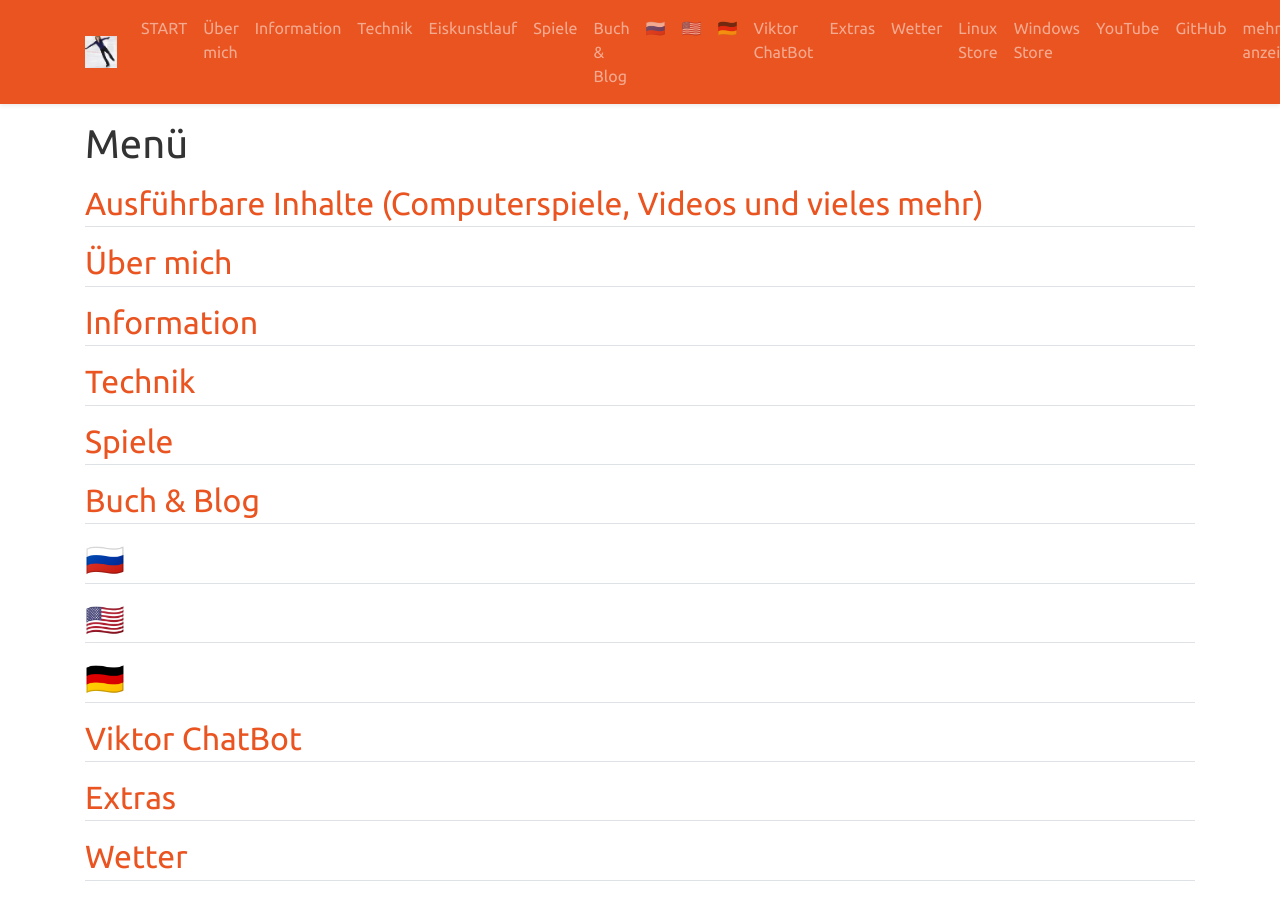
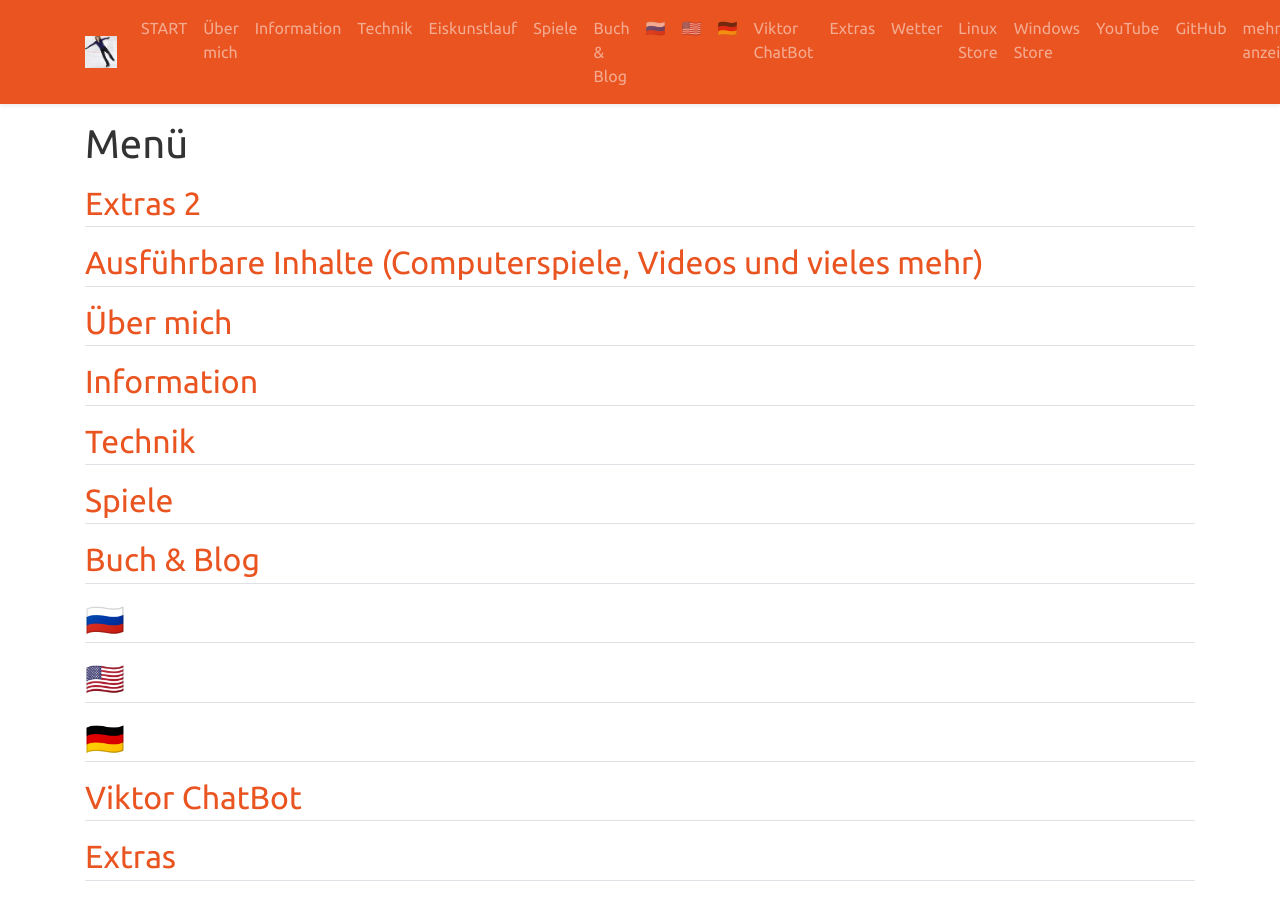
Before and after one commit to viktor-chiarcos/viktor-chiarcos.github.io, a Jekyll site: the page built from _pages/menu.md, in a window 1280 px wide and 900 px high. Built offline with Jekyll 4.4.1, drawn with Linux system fonts in a browser that asks for light colours.

Commit message:
Update menu.md

```diff
--- a/_pages/menu.md
+++ b/_pages/menu.md
@@ -4,6 +4,7 @@ permalink: /menu/
 title: Menü
 excerpt: "Das Menü kann auf grund eines Fehlers nicht voll sein. Das schon"
 ---
+## [Extras 2](/extra2/)
 ## [Ausführbare Inhalte (Computerspiele, Videos und vieles mehr)](/run/)
 ## [Über mich](/about/)
 ## [Information](/info/)
```
